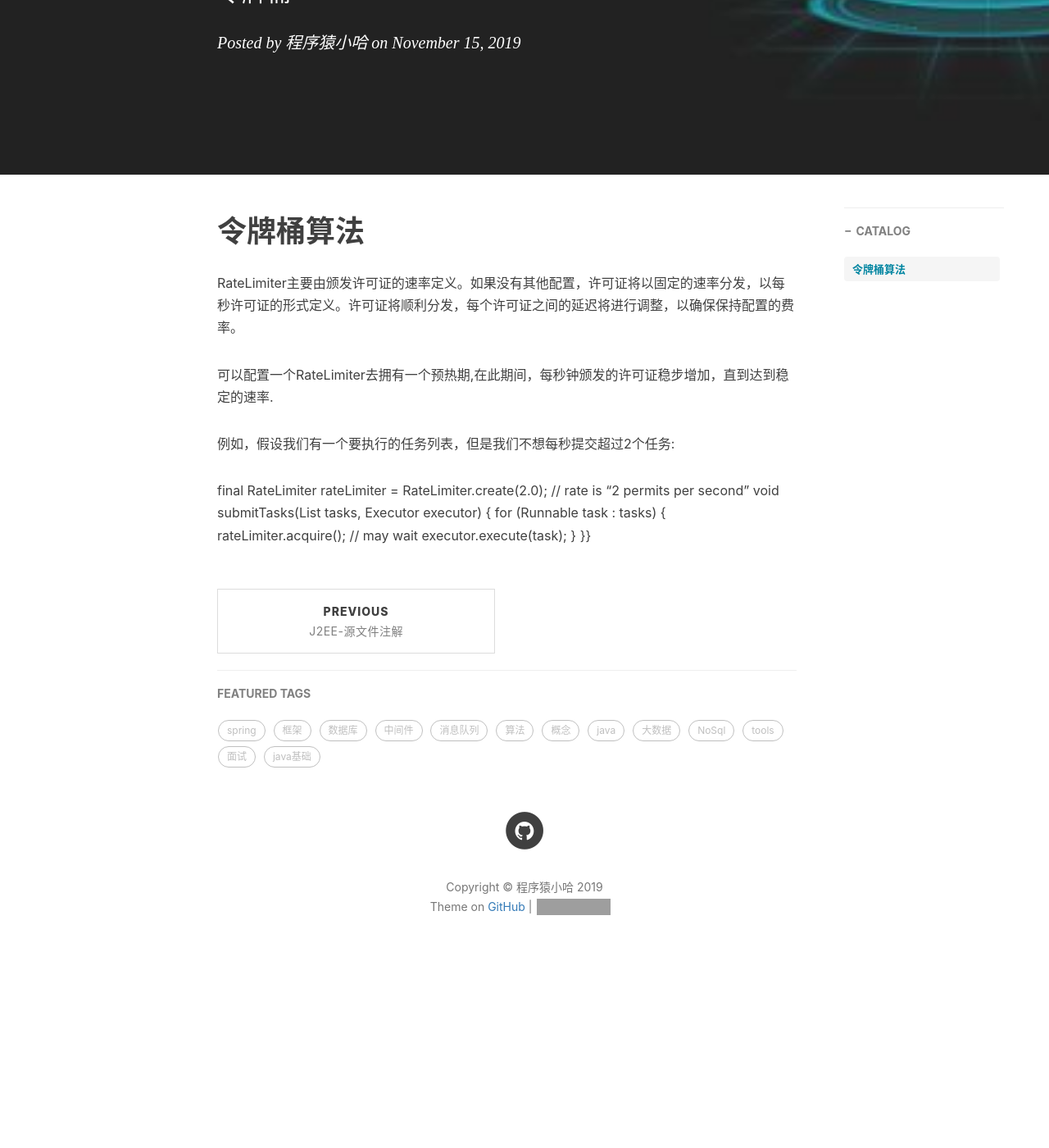
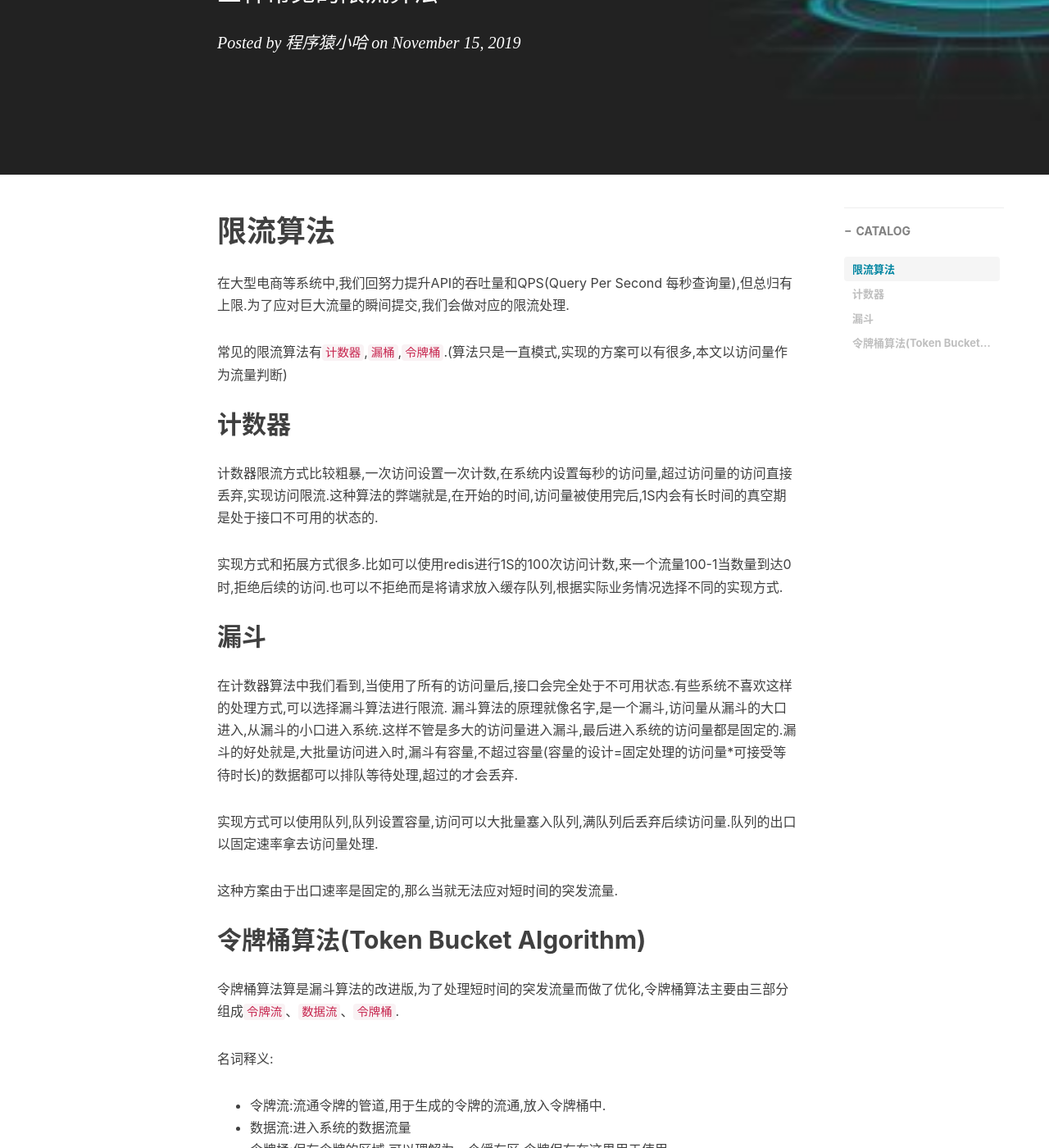
Before and after one commit to cxyxhJava/franyang.github.io, a Jekyll site: the page built from _posts/2019-11-29-限流算法令牌桶.md, in a window 1280 px wide and 1400 px high, scrolled down 310 px. Shown: the whole window at 82% size. Built offline with Jekyll 4.4.1, drawn with Linux system fonts in a browser that asks for light colours; nearby versions of some CDN libraries; comment, search, counter and statistics services are not loaded; before the commit the page ends 1520 px from its top, so only the background shows below that; some of the changed text lies outside the part shown; grey boxes are pictures that could not be loaded.

Commit message:
限流算法提交

```diff
--- a/_posts/2019-11-29-限流算法令牌桶.md
+++ b/_posts/2019-11-29-限流算法令牌桶.md
@@ -1,7 +1,7 @@
 ---
 layout:     post
 title:      限流算法
-subtitle:   令牌桶
+subtitle:   三种常见的限流算法
 date:       2019-11-15
 author:     程序猿小哈
 header-img: img/db.jpeg
@@ -9,25 +9,37 @@ catalog: 	true
 tags:
     - 算法
 ---
+# 限流算法
+在大型电商等系统中,我们回努力提升API的吞吐量和QPS(Query Per Second 每秒查询量),但总归有上限.为了应对巨大流量的瞬间提交,我们会做对应的限流处理.
 
-# 令牌桶算法
+常见的限流算法有`计数器`,`漏桶`,`令牌桶`.(算法只是一直模式,实现的方案可以有很多,本文以访问量作为流量判断)
+
+## 计数器
+计数器限流方式比较粗暴,一次访问设置一次计数,在系统内设置每秒的访问量,超过访问量的访问直接丢弃,实现访问限流.这种算法的弊端就是,在开始的时间,访问量被使用完后,1S内会有长时间的真空期是处于接口不可用的状态的.
+
+实现方式和拓展方式很多.比如可以使用redis进行1S的100次访问计数,来一个流量100-1当数量到达0时,拒绝后续的访问.也可以不拒绝而是将请求放入缓存队列,根据实际业务情况选择不同的实现方式.
 
 
-RateLimiter主要由颁发许可证的速率定义。如果没有其他配置，许可证将以固定的速率分发，以每秒许可证的形式定义。许可证将顺利分发，每个许可证之间的延迟将进行调整，以确保保持配置的费率。
+## 漏斗
+在计数器算法中我们看到,当使用了所有的访问量后,接口会完全处于不可用状态.有些系统不喜欢这样的处理方式,可以选择漏斗算法进行限流.
+漏斗算法的原理就像名字,是一个漏斗,访问量从漏斗的大口进入,从漏斗的小口进入系统.这样不管是多大的访问量进入漏斗,最后进入系统的访问量都是固定的.漏斗的好处就是,大批量访问进入时,漏斗有容量,不超过容量(容量的设计=固定处理的访问量*可接受等待时长)的数据都可以排队等待处理,超过的才会丢弃.
 
-可以配置一个RateLimiter去拥有一个预热期,在此期间，每秒钟颁发的许可证稳步增加，直到达到稳定的速率.
+实现方式可以使用队列,队列设置容量,访问可以大批量塞入队列,满队列后丢弃后续访问量.队列的出口以固定速率拿去访问量处理.
 
-例如，假设我们有一个要执行的任务列表，但是我们不想每秒提交超过2个任务:
+这种方案由于出口速率是固定的,那么当就无法应对短时间的突发流量.
 
+## 令牌桶算法(Token Bucket Algorithm)
 
+令牌桶算法算是漏斗算法的改进版,为了处理短时间的突发流量而做了优化,令牌桶算法主要由三部分组成`令牌流`、`数据流`、`令牌桶`.
 
+名词释义:
++ 令牌流:流通令牌的管道,用于生成的令牌的流通,放入令牌桶中.
++ 数据流:进入系统的数据流量
++ 令牌桶:保存令牌的区域,可以理解为一个缓存区.令牌保存在这里用于使用.
 
+算法原理
+令牌桶算法会按照一定的速率生成令牌放入令牌桶,访问要进入系统时,需要从令牌桶获取令牌,有令牌的可以进入,没有的被抛弃.由于令牌桶的令牌是源源不断生成的,当访问量小时,可以留存令牌达到令牌桶的上限,这样当短时间的突发访问量来时,积累的令牌数可以处理这个问题.当访问量持续大量流入时,由于生成令牌的速率是固定的,最后也就变成了类似漏斗算法的固定流量处理.
 
+实现方式和漏斗也比较类似,可以使用一个队列保存令牌,一个定时任务用等速率生成令牌放入队列,访问量进入系统时,从队列获取令牌再进入系统.
 
- final RateLimiter rateLimiter = RateLimiter.create(2.0); // rate is "2 permits per second"
-   void submitTasks(List<Runnable> tasks, Executor executor) {
-     for (Runnable task : tasks) {
-       rateLimiter.acquire(); // may wait
-       executor.execute(task);
-     }
-  }}
+`Google`开源的`guava`包中`RateLimiter`类实现了令牌桶算法,不过这是单机的.集群可以按照上面的实现方式实现,队列使用中间件MQ实现,配合负载均衡算法,考虑集群各个服务器的承压情况做对应服务器的队列是比较建议的做法.
```
